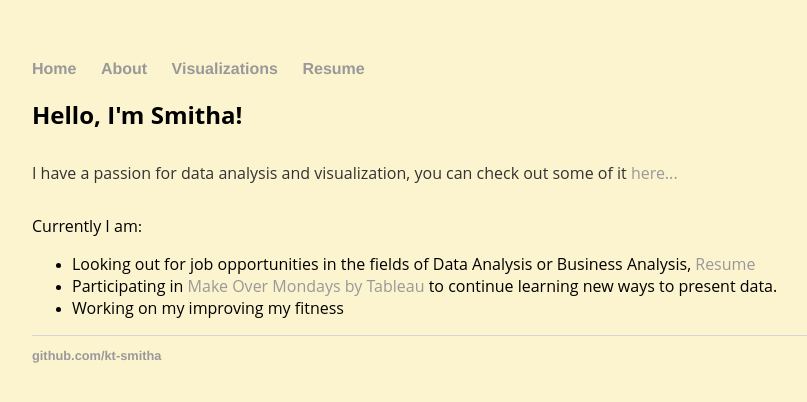
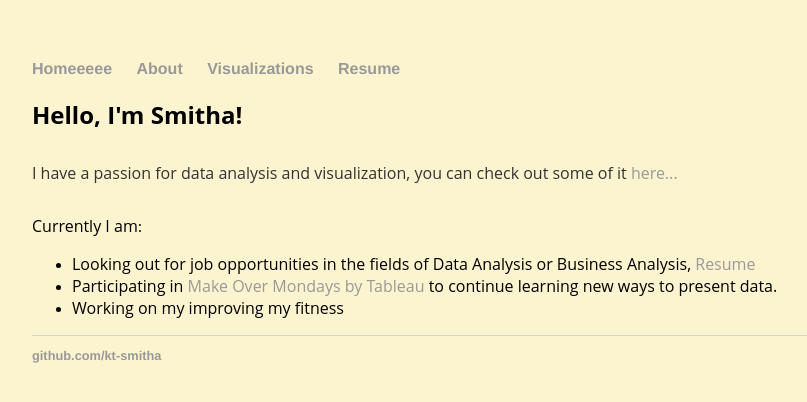
Before and after one commit to kt-smitha/kt-smitha.github.io, a Jekyll site: the page built from index.html, in a window 1280 px wide. Shown: the top 402 px of the page, without its empty margins (160-967 px from the left). Built offline with Jekyll 4.4.1, drawn with Linux system fonts in a browser that asks for light colours.

Commit message:
Update default.html

```diff
--- a/_layouts/default.html
+++ b/_layouts/default.html
@@ -8,7 +8,7 @@
 		<body>
 			<nav>
 	    		<ul>
-	        	<li><a href="/" color = #34495E>Home</a></li>
+	        	<li><a href="/" color = #34495E>Homeeeee</a></li>
 		       	<li><a href="/about">About</a></li>
 	            	<li><a href="/viz">Visualizations</a></li>
 	        	<li><a href="https://kt-smitha.github.io/resume/Smitha_K_Resume.pdf" target="_blank">Resume</a></li>
```
